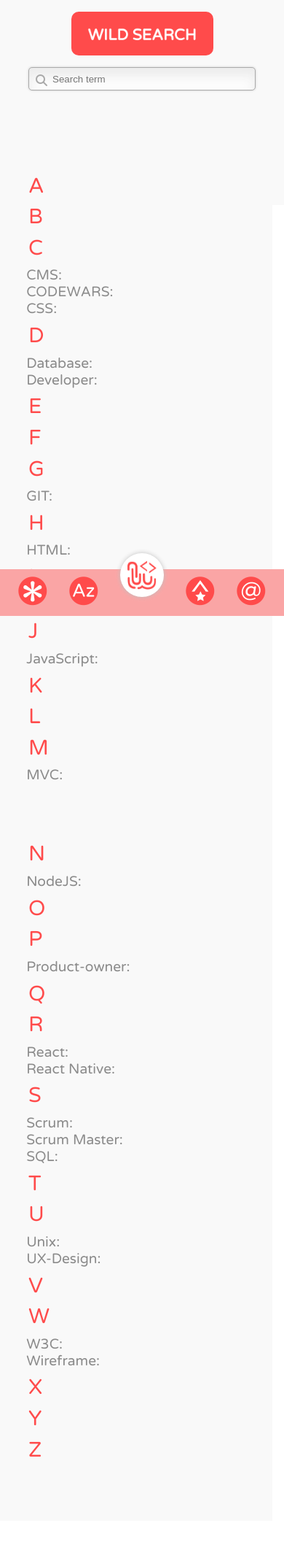
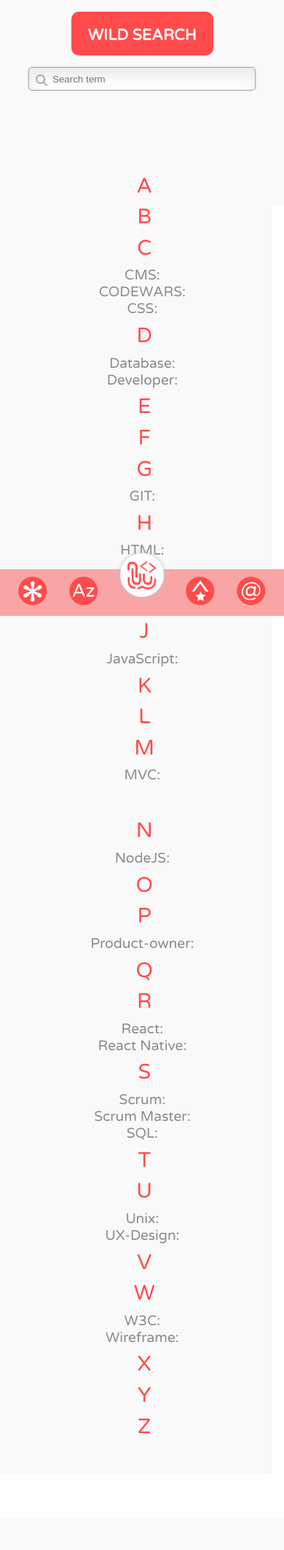
Before and after one commit to laurentmahieu/wildsearch, a PHP site: page /wildsearch-a.html in a window 390 px wide. Shown: the top 2124 px of the page at 73% size. After the commit the page ends 1964 px from the top, so only its background shows below. Run offline with PHP 8.4, Linux system fonts and the light colour scheme; some libraries are stand-ins or nearby versions.

Commit message:
correction bug logo aside, centreage du texte en a.html

```diff
--- a/CSS/lettres.css
+++ b/CSS/lettres.css
@@ -35,15 +35,15 @@ main article p{
 
 @media only screen and (max-width:800px) {
     main article{
-        width: 80%;
-        margin-bottom: 5em;
-        margin-left: 10%;
+        width: 100%;
     }
     main article p{
         display: none;
     }
-    main article h3{
+    main article h3,main article li{
+        width:100vw;
         border-bottom:none;
+        text-align: center;
     }
     main{
         display: block;
--- a/CSS/style.css
+++ b/CSS/style.css
@@ -143,5 +143,5 @@ footer {
 }
 
 nav{
-    display: none
+    display: none;
 }
--- a/wildsearch-a.html
+++ b/wildsearch-a.html
@@ -35,7 +35,7 @@
     <aside>
         <a href="index.html"><img alt="Logo of Wildsearch" src="IMG/logo_wildsearch.png"></a>
         <section class="theme">
-            <a href="wildsearch-theme.html"><img src="IMG/IMG/themes.png" alt=""></a>
+            <a href="wildsearch-theme.html"><img src="IMG/themes.png" alt=""></a>
             <ul>
                 <li><a href="wildsearch-theme.html">Git</a></li>
                 <li><a href="wildsearch-theme.html">JavaScript</a></li>
```
